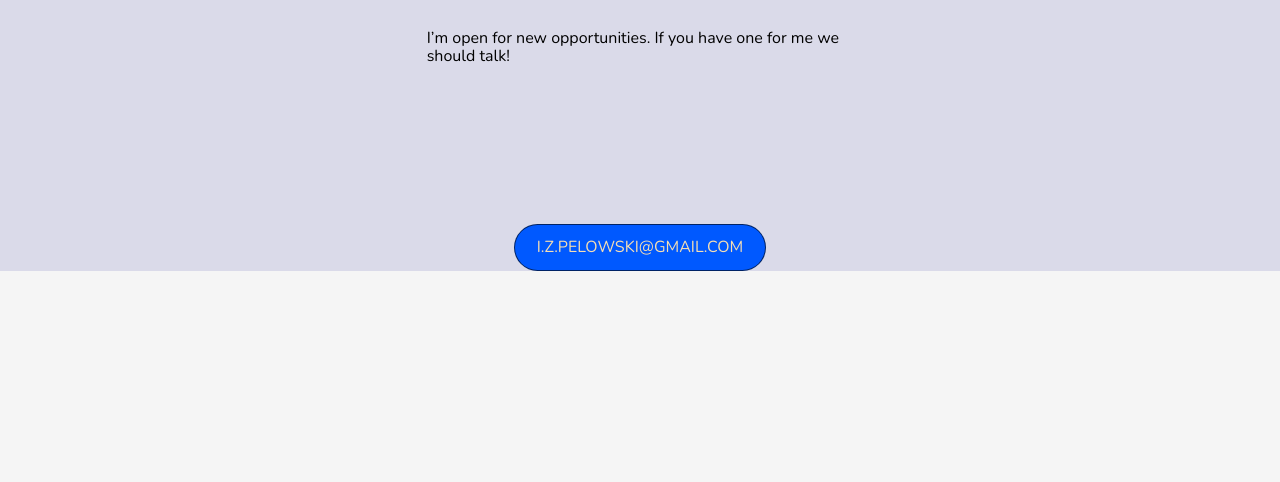
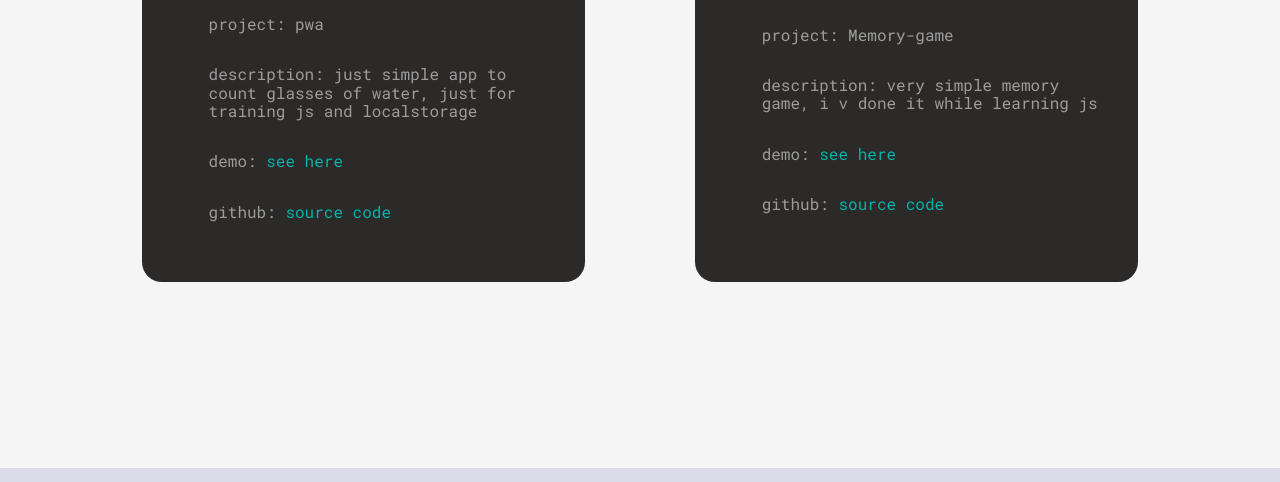
Before and after one commit to IgorPelowski/igorpelowski.github.io, a website built with webpack: page src/pages/index.html in a window 1280 px wide. Shown: the part 2575-3057 px from the top of the page. Before the commit the page ends 2846 px from the top, so only its background shows below. Built offline with nearby package versions, Linux system fonts and the light colour scheme.

Commit message:
projects site ended, just need to add 2 more projects

```diff
--- a/src/pages/index.html
+++ b/src/pages/index.html
@@ -20,6 +20,9 @@
     <link rel="preconnect" href="https://fonts.googleapis.com">
 <link rel="preconnect" href="https://fonts.gstatic.com" crossorigin>
 <link href="https://fonts.googleapis.com/css2?family=Nunito&display=swap" rel="stylesheet">
+<link rel="preconnect" href="https://fonts.googleapis.com">
+<link rel="preconnect" href="https://fonts.gstatic.com" crossorigin>
+<link href="https://fonts.googleapis.com/css2?family=Roboto+Mono:wght@300;400&display=swap" rel="stylesheet">
   </head>
   <body>
     <main>
@@ -93,18 +96,35 @@
           <div class="projects__container__box1">
             <span class="projects__container__footer">● ● ●</span>
             <img class="githublogo" alt="Github logo" src="../assets/img/github.svg.png">
+            <p class="projects__container__title">project: </p>
+            <p class="projects__container__description">description: </p>
+            <p class="projects__container__demo">demo: </p>
+            <p class="projects__container__github">github: </p>
+
           </div>
           <div class="projects__container__box2">
             <span class="projects__container__footer">● ● ●</span>
             <img class="githublogo" alt="Github logo" src="../assets/img/github.svg.png">
+            <p class="projects__container__title">project: </p>
+            <p class="projects__container__description">description: </p>
+            <p class="projects__container__demo">demo: </p>
+            <p class="projects__container__github">github: </p>
           </div>
           <div class="projects__container__box3">
             <span class="projects__container__footer">● ● ●</span>
             <img class="githublogo" alt="Github logo" src="../assets/img/github.svg.png">
+            <p class="projects__container__title">project: pwa </p>
+            <p class="projects__container__description">description: just simple app to count glasses of water, just for training js and localstorage</p>
+            <p class="projects__container__demo">demo: <a href="https://igorpelowski.github.io/pwa/"> see here</see></a> </p>
+            <p class="projects__container__github">github: <a href="https://github.com/IgorPelowski/pwa"> source code </a> </p>
           </div>
           <div class="projects__container__box4">
             <span class="projects__container__footer">● ● ●</span>
             <img class="githublogo" alt="Github logo" src="../assets/img/github.svg.png">
+            <p class="projects__container__title">project: Memory-game </p>
+            <p class="projects__container__description">description: very simple memory game, i v done it while learning js </p>
+            <p class="projects__container__demo">demo: <a href="https://igorpelowski.github.io/Memory/">see here</a> </p>
+            <p class="projects__container__github">github: <a href="https://github.com/IgorPelowski/Memory">source code</a> </p>
           </div>
 
         </div>
--- a/src/scss/main.scss
+++ b/src/scss/main.scss
@@ -166,16 +166,17 @@ a:-webkit-any-link {
   }
 }
 .githublogo{
-  max-width: 30px;
-  max-height: 30px;
-  grid-row: 3;
-  padding-left: 10%;
+  max-width: 50px;
+  max-height: 50px;
+  grid-row: 3/4;
+  padding-left: 9%;
 
 
 }
 .projects{
   background-color: whitesmoke;
   min-height: 600px;
+
   display: grid;
   grid-template-columns: repeat(9, 1fr);
   grid-template-rows:repeat(8, 1fr) ;
@@ -207,50 +208,84 @@ a:-webkit-any-link {
         background-color: rgb(31, 28, 28);
         grid-row: 1/2;
         border-radius: 20px;
+        max-height: 80%;
       }
       &__box1{
       grid-row: 1/4;
       grid-column: 1/5;
       border-radius: 20px;
-      min-height: 100%;
+      max-height: 400px;
       min-width: 100%;
       background-color:  rgb(43, 42, 41);
       display: grid;
       grid-template-columns: repeat(1, 1fr);
-      grid-template-rows:repeat(8, 1fr) ;
+      grid-template-rows:repeat(10, 1fr) ;
       }
       &__box2{
         grid-row: 1/4;
       grid-column: 6/10;
       border-radius: 20px;
-      min-height: 100%;
+      max-height: 400px;
       min-width: 100%;
       background-color:  rgb(43, 42, 41);
       display: grid;
       grid-template-columns: repeat(1, 1fr);
-      grid-template-rows:repeat(8, 1fr) ;
+      grid-template-rows:repeat(10, 1fr) ;
       }
       &__box3{
         grid-row: 5/8;
       grid-column: 1/5;
       border-radius: 20px;
-      min-height: 100%;
+      max-height: 400px;
       min-width: 100%;
       background-color:  rgb(43, 42, 41);
       display: grid;
       grid-template-columns: repeat(1, 1fr);
-      grid-template-rows:repeat(8, 1fr) ;
+      grid-template-rows:repeat(10, 1fr) ;
       }
       &__box4{
         grid-row: 5/8;
       grid-column: 6/10;
       border-radius: 20px;
-      min-height: 100%;
+      max-height: 400px;
       min-width: 100%;
       background-color: rgb(43, 42, 41);
       display: grid;
       grid-template-columns: repeat(1, 1fr);
-      grid-template-rows:repeat(8, 1fr) ;
+      grid-template-rows:repeat(10, 1fr) ;
+      }
+      &__title{
+        color: rgb(158, 157, 157);
+        grid-row: 5/6;
+        padding-left: 15%;
+        padding-right: 5%;
+        font-family: 'Roboto Mono', monospace;
+      }
+      &__description{
+        color: rgb(158, 157, 157);
+        grid-row: 6/7;
+        padding-left: 15%;
+        padding-right: 5%;
+        font-family: 'Roboto Mono', monospace;
+      }
+      &__demo{
+        color: rgb(158, 157, 157);
+        grid-row: 7/8;
+        padding-left: 15%;
+        padding-right: 5%;
+        font-family: 'Roboto Mono', monospace;
+      }
+      &__github{
+        color: rgb(158, 157, 157);
+        grid-row: 8/9;
+        padding-left: 15%;
+        padding-right: 5%;
+        font-family: 'Roboto Mono', monospace;
+      }
+      a:-webkit-any-link {
+        color: rgb(4, 179, 170);
+        cursor: pointer;
+        text-decoration: none;
       }
   }
 
```
